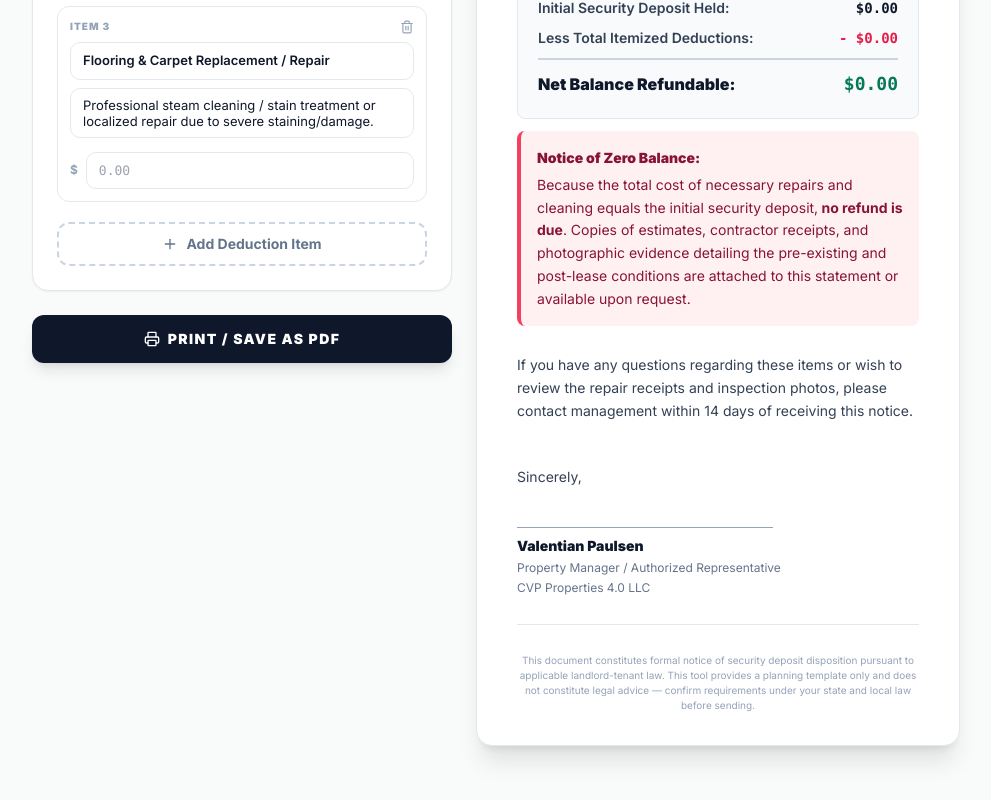
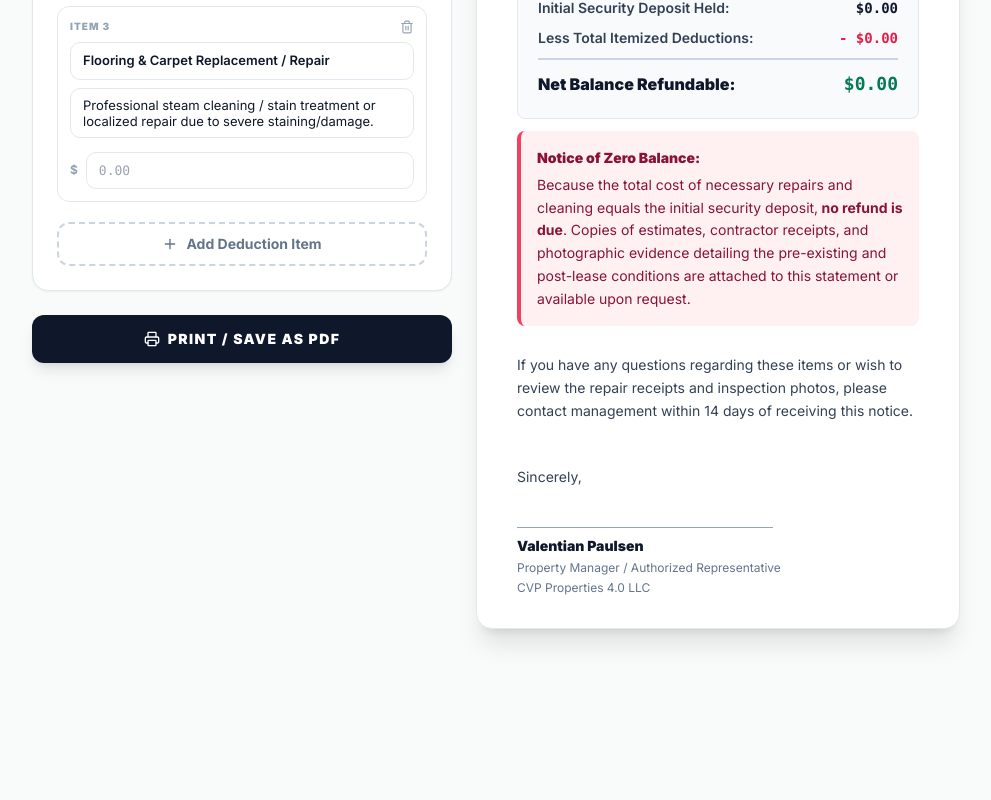
Before and after one commit to Mavunaku/cvp3sea, a Next.js app in the folder tax-app/: page /toolbox/security-deposit in a window 1280 px wide. Shown: the part 1642-2442 px from the top of the page, without its empty margins (288-1279 px from the left). After the commit the page ends 2351 px from the top, so only its background shows below. Built offline with nearby package versions, Linux system fonts and the light colour scheme; no server answers.

Commit message:
Remove legal disclaimer footer from Security Deposit Itemization letter

```diff
--- a/tax-app/components/SecurityDepositItemization.tsx
+++ b/tax-app/components/SecurityDepositItemization.tsx
@@ -443,13 +443,6 @@ export function SecurityDepositItemization() {
                                 <p className="text-slate-500 text-xs">Property Manager / Authorized Representative</p>
                                 <p className="text-slate-500 text-xs">{landlordName || '[Landlord / Property Manager Name]'}</p>
                             </div>
-
-                            <hr className="border-slate-200" />
-                            <p className="text-[10px] text-slate-400 text-center">
-                                This document constitutes formal notice of security deposit disposition pursuant to applicable
-                                landlord-tenant law. This tool provides a planning template only and does not constitute legal
-                                advice — confirm requirements under your state and local law before sending.
-                            </p>
                         </div>
                     </div>
                 </div>
```
